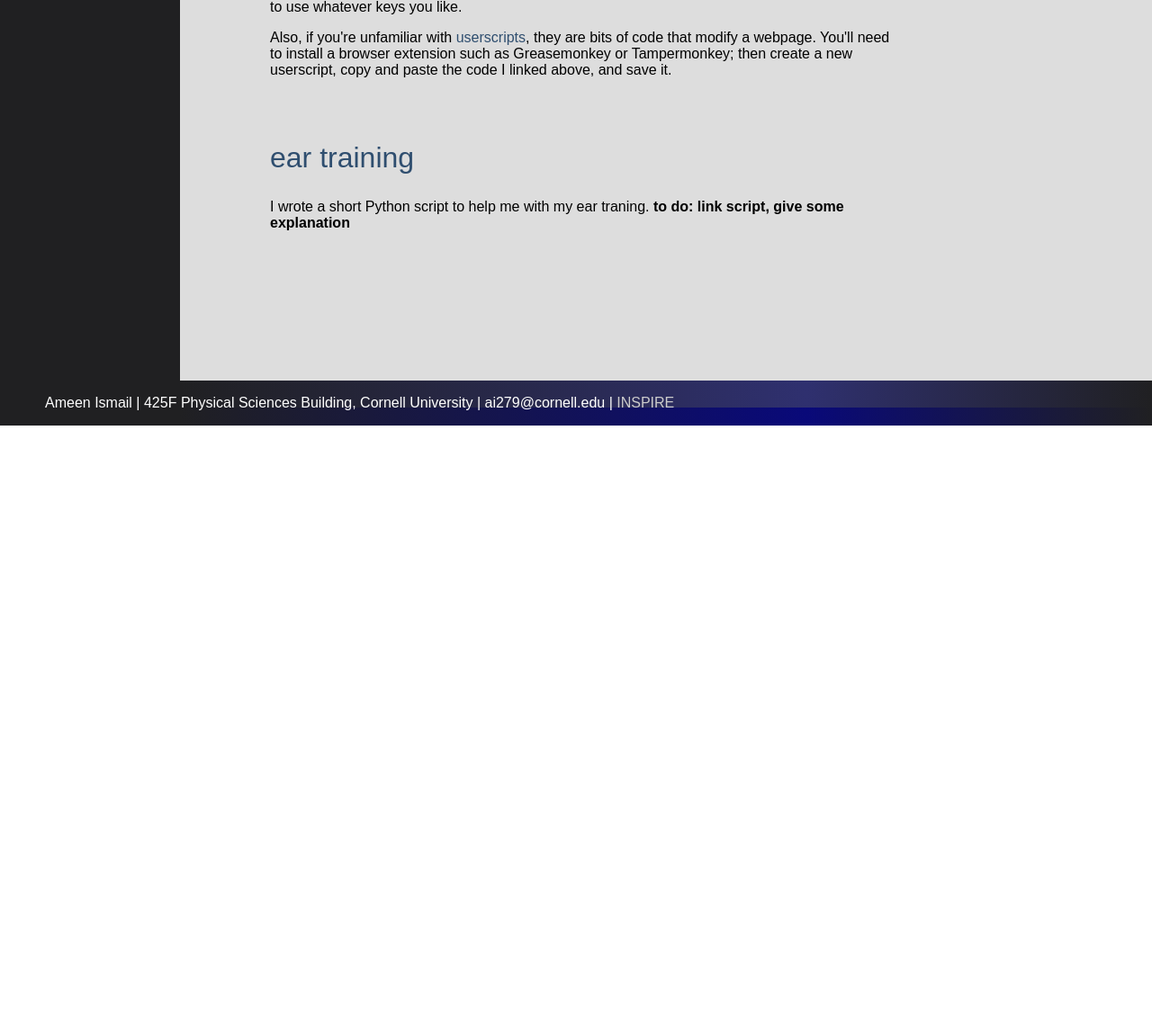
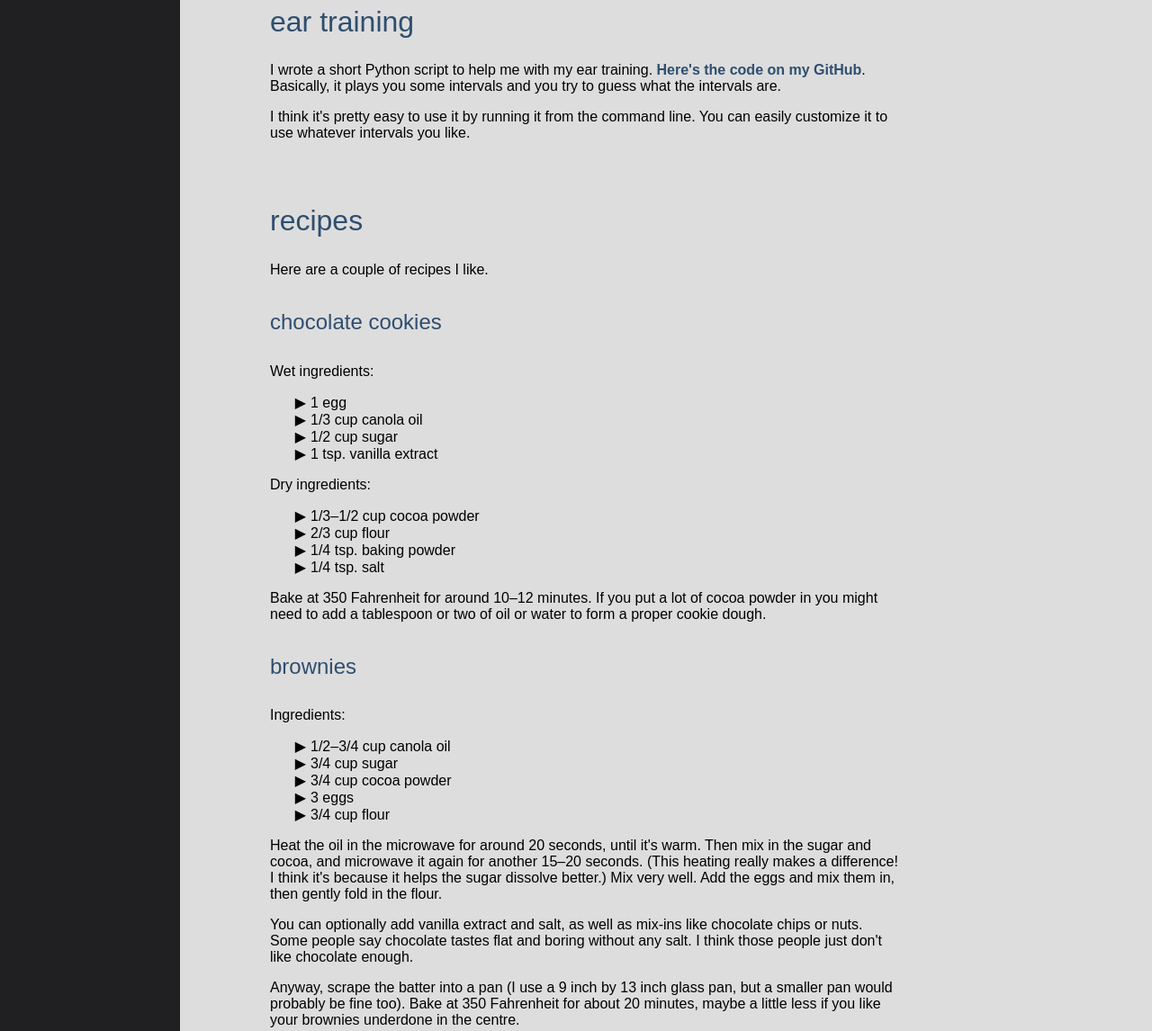
Before and after one commit to ameenismail/ameenismail.github.io, a plain HTML site: page misc.html in a window 1280 px wide. Shown: the part 626-1772 px from the top of the page at 90% size. Before the commit the page ends 1099 px from the top, so only its background shows below. Drawn offline with Linux system fonts and the light colour scheme.

Commit message:
Add files via upload

```diff
--- a/misc.html
+++ b/misc.html
@@ -19,14 +19,10 @@
         </nav>
         <main>
         <div class="leftalign">
-            <p>This page is still under construction; please forgive the messy state of affairs.</p>
-            <section id="recipes">
-                <h2>recipes</h2>
-                <b>to do: put some recipes here</b>.
-            </section>
+            <p>Here's some things I've done that have nothing to do with physics.</p>
             <section id="trivia">
                 <h2>trivia trainer</h2>
-                <p>I really like the game show Jeopardy!, and I am a big fan of <a href="http://www.trivia-trainer.com/">Trivia Trainer</a>, which allows you to go through old Jeopardy! questions by category. The website has no built-in support for keyboard shortcuts, so I wrote a userscript for this purpose. <a href="https://github.com/ameenismail/trivia-trainer-keyboard-shortcuts">Here's the code on my GitHub</a>.</p>
+                <p>I really like the game show Jeopardy!, and I am a big fan of <a href="http://www.trivia-trainer.com/">Trivia Trainer</a>, which allows you to go through old Jeopardy! questions by category. The website has no built-in support for keyboard shortcuts, so I wrote a userscript for this purpose. <a href="https://github.com/ameenismail/trivia-trainer-keyboard-shortcuts"><b>Here's the code on my GitHub</b></a>.</p>
 
                 <p>As I've written it you can show or hide the answer with the up arrow or the T key, and use the other arrow keys to click the "correct", "incorrect", and "don't know" buttons. But it's easy to customize it to use whatever keys you like.</p>
 
@@ -34,7 +30,45 @@
             </section>
             <section id="ear">
                 <h2>ear training</h2>
-                <p>I wrote a short Python script to help me with my ear traning. <b>to do: link script, give some explanation</b></p>
+                <p>I wrote a short Python script to help me with my ear training. <a href="https://github.com/ameenismail/simple-ear-training"><b>Here's the code on my GitHub</b></a>. Basically, it plays you some intervals and you try to guess what the intervals are.</p>
+
+                <p>I think it's pretty easy to use it by running it from the command line. You can easily customize it to use whatever intervals you like.</p>
+            </section>
+            <section id="recipes">
+                <h2>recipes</h2>
+                <p>Here are a couple of recipes I like.</p>
+
+                <h4>chocolate cookies</h4>
+                <p>Wet ingredients:</p>
+                <ul>
+                    <li>1 egg</li>
+                    <li>1/3 cup canola oil</li>
+                    <li>1/2 cup sugar</li>
+                    <li>1 tsp. vanilla extract</li>
+                </ul>
+                <p>Dry ingredients:</p>
+                <ul>
+                    <li>1/3&ndash;1/2 cup cocoa powder</li>
+                    <li>2/3 cup flour</li>
+                    <li>1/4 tsp. baking powder</li>
+                    <li>1/4 tsp. salt</li>
+                </ul>
+                <p>Bake at 350 Fahrenheit for around 10&ndash;12 minutes. If you put a lot of cocoa powder in you might need to add a tablespoon or two of oil or water to form a proper cookie dough.</p>
+
+                <h4>brownies</h4>
+                Ingredients:
+                <ul>
+                    <li>1/2&ndash;3/4 cup canola oil</li>
+                    <li>3/4 cup sugar</li>
+                    <li>3/4 cup cocoa powder</li>
+                    <li>3 eggs</li>
+                    <li>3/4 cup flour</li>
+               </ul>
+               <p>Heat the oil in the microwave for around 20 seconds, until it's warm. Then mix in the sugar and cocoa, and microwave it again for another 15&ndash;20 seconds. (This heating really makes a difference! I think it's because it helps the sugar dissolve better.) Mix very well. Add the eggs and mix them in, then gently fold in the flour.</p>
+
+               <p>You can optionally add vanilla extract and salt, as well as mix-ins like chocolate chips or nuts. Some people say chocolate tastes flat and boring without any salt. I think those people just don't like chocolate enough.</p>
+
+               <p>Anyway, scrape the batter into a pan (I use a 9 inch by 13 inch glass pan, but a smaller pan would probably be fine too). Bake at 350 Fahrenheit for about 20 minutes, maybe a little less if you like your brownies underdone in the centre.</p>
             </section>
         </div>
         </main>
--- a/style.css
+++ b/style.css
@@ -85,6 +85,13 @@ main h2 {
     color: #2f4e6f;
 }
 
+main h4 {
+    margin-top: 35px;
+    font-size: 150%;
+    font-weight: normal;
+    color: #2f4e6f;
+}
+
 main ul {
     list-style-type: "\25b6";
     padding-left: 40px;
```
Also changed, not shown: index.html (+1 -0 lines), teaching.html (+4 -4 lines).
